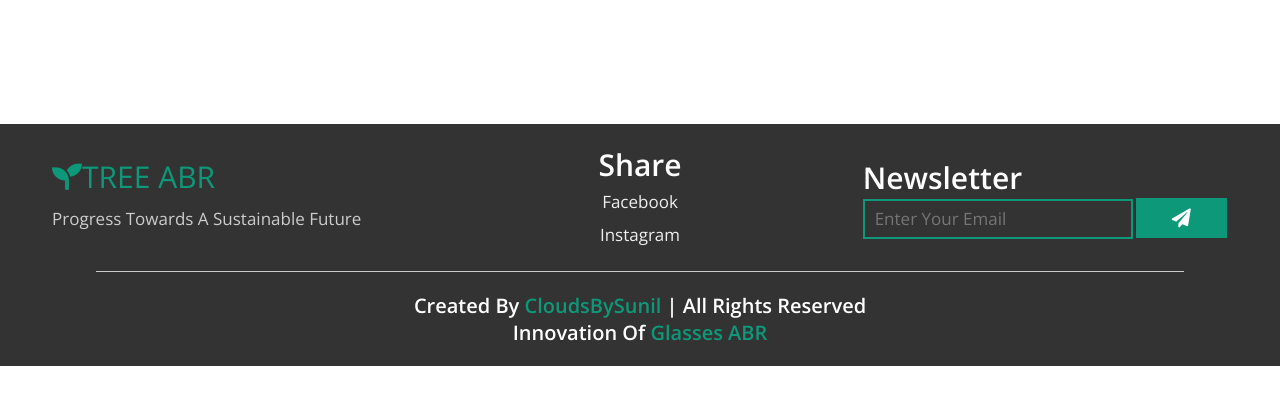
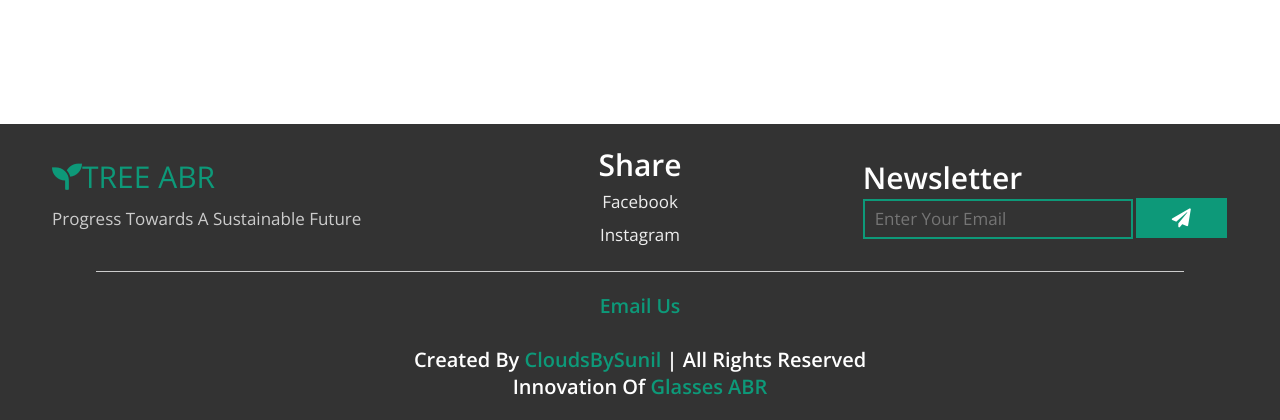
Before and after one commit to DSunilDev/Environmental, a Node server app: page /Donate in a window 1280 px wide. Shown: the part 676-1096 px from the top of the page. Before the commit the page ends 1042 px from the top, so only its background shows below. Run offline with Node 20, Linux system fonts and the light colour scheme; some libraries are stand-ins or nearby versions.

Commit message:
Mail Us Option

```diff
--- a/styles/style.css
+++ b/styles/style.css
@@ -539,3 +539,8 @@ width: 90%;
 {
     font-size: 2.3rem;
 }
+
+.maillink{
+    font-size:1.3rem;
+    color: #0d9979;
+}
--- a/views/footer.ejs
+++ b/views/footer.ejs
@@ -1,4 +1,8 @@
     <!-- footer section starts -->
+    <html>
+      <head>
+        <link rel="stylesheet" href="style.css">
+      </head>
     <section class="footer">
         <div class="box-container">
           <div class="box">
@@ -14,15 +18,18 @@
           </div>
           <div class="box">
             <h3 class="letter">newsletter</h3>
-            <form action="">
-              <input type="email" placeholder="enter your email" />
+            <form action="" method="POST">
+              <input type="email" name="email" placeholder="enter your email" />
               <button type="submit" class="fas fa-paper-plane"></button>
             </form>
           </div>
         </div>
         <h1 class="credit">
+          <a href="https://formsubmit.co/el/binobu" target="_blank" class="maillink"><h1>Email us</h1></a>
+          <br>
           created by <span> CloudsBySunil </span> | all rights reserved
           <br>
           Innovation of <span> Glasses ABR </span>
         </h1>
       </section>
+      </html>
```
